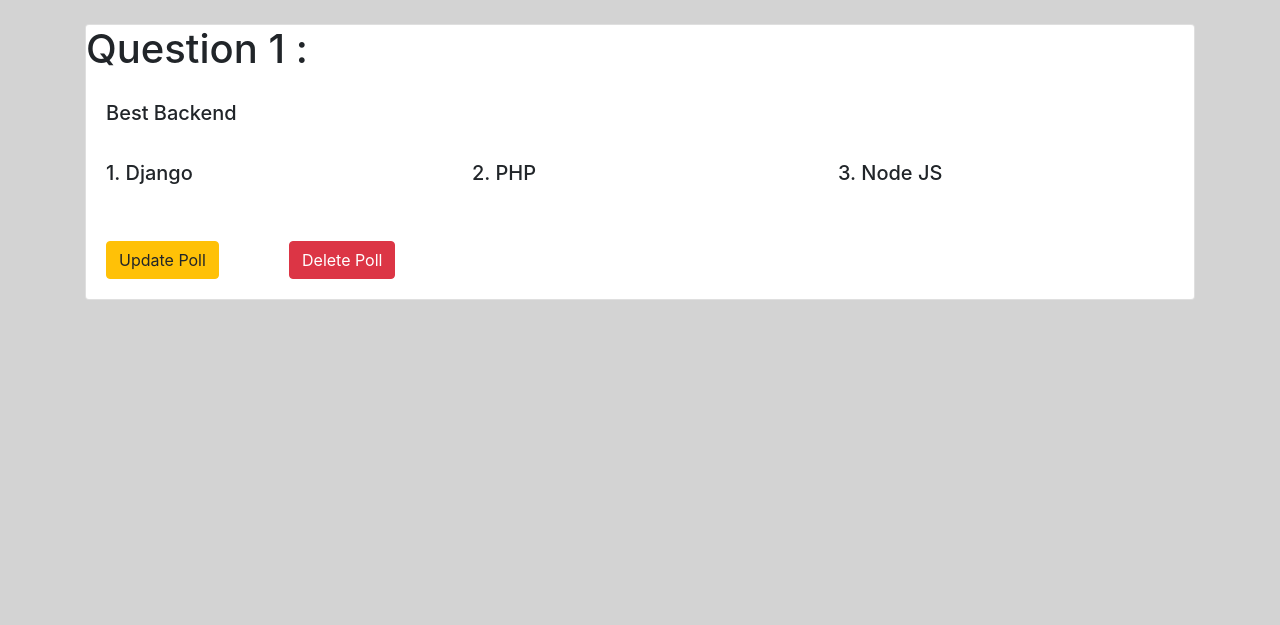
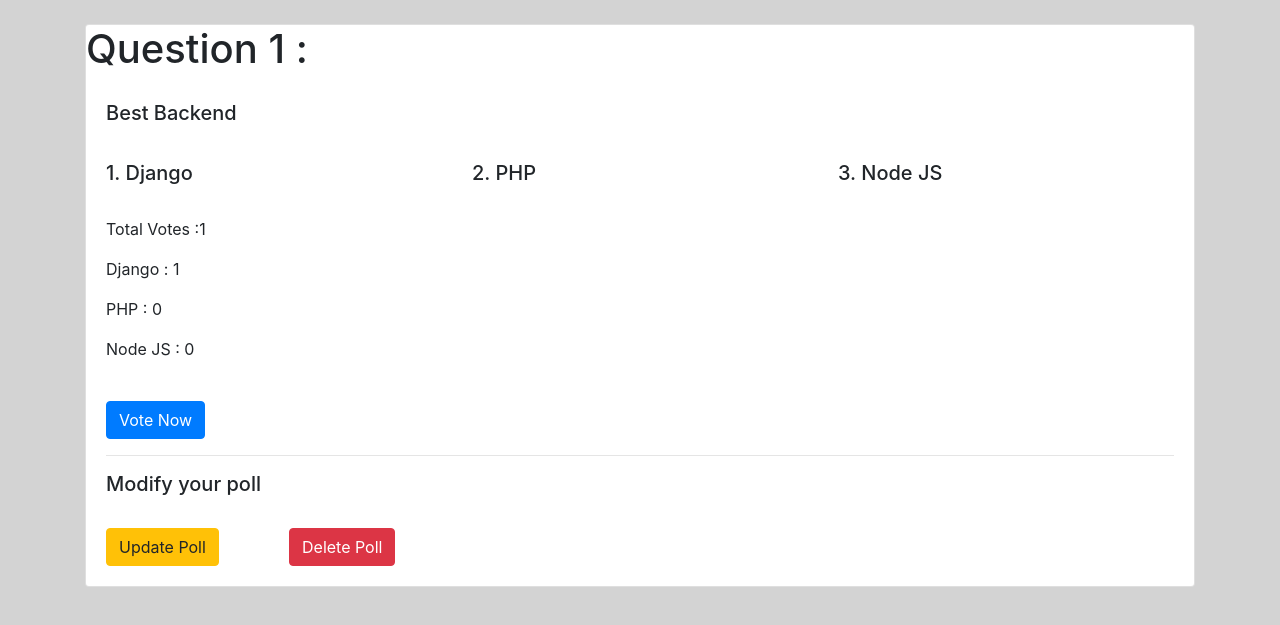
Before and after one commit to Adithyan8/Poll, a Django app: page /1/ in a window 1280 px wide. Shown: the part 56-681 px from the top of the page. Run offline with Django 3.2, Linux system fonts and the light colour scheme; a user stored in the database is signed in; data comes from the database, SQL or seed files in the repository; both versions use the stored data as it was after the commit; some libraries are stand-ins or nearby versions.

Commit message:
completing the vote form

```diff
--- a/queans/models.py
+++ b/queans/models.py
@@ -15,8 +15,12 @@
     option3votes = models.IntegerField(default=0)
     def get_absolute_url(self):
         return reverse("qdetail",kwargs={'pk':self.pk})
+
     def __str__(self):
         return self.pollq
+
+    def total_count(self):
+        return self.option1votes + self.option2votes + self.option3votes
 
 """ class OptionVote(models.Model):
     pollq = models.ForeignKey(Question,on_delete=models.CASCADE)
--- a/queans/views.py
+++ b/queans/views.py
@@ -51,14 +51,16 @@
     success_url='/'
 
 def Qvote(request,id):
-    poll = Question.objects.get(id=id)
+    poll = Question.objects.get(pk=id)
     if request.method=='POST' :
         selected_option = request.POST['option']
         if "option1" == selected_option :
-            poll.option1 += 1
+            poll.option1votes += int(1)
         elif "option2" == selected_option :
-            poll.option2 +=1
+            poll.option2votes += int(1)
         elif "option3" == selected_option :
-            poll.option3 +=1
+            poll.option3votes += int(1)
 
+        poll.save()
+        return redirect('qdetail',poll.id)
     return render(request,'queans/qvote.html',{'poll':poll})
--- a/templates/queans/qdetail.html
+++ b/templates/queans/qdetail.html
@@ -18,9 +18,19 @@
                 </div>
             </div>
             <br>
-            <a href="{% url 'qvote' object.id%}">
+            <div>
+                <p>Total Votes :{{object.total_count}}</p>
+                <p>{{object.option1}} : {{object.option1votes}}</p>
+                <p>{{object.option2}} : {{object.option2votes}}</p>
+                <p>{{object.option3}} : {{object.option3votes}}</p>
+            </div>
             <br>
+            <a class="btn btn-primary" href="{% url 'qvote' object.id%}">Vote Now</a>
+            <br>
+            <hr>
             {% if object.author == request.user %}
+                <h5>Modify your poll</h5>
+                <br>
                 <div class="row">
                     <div class="col col-2">
                         <a href="{% url 'qupdate' object.id %}" class="btn btn-warning">Update Poll</a>
--- a/templates/queans/qupdate.html
+++ b/templates/queans/qupdate.html
@@ -4,7 +4,8 @@
 <div class="container card">
     <form  method="POST">{%csrf_token%}
         {{form|crispy}}
-        <button>Update</button>
+        <button class="btn btn-success">Update</button>
     </form>
+    <br>
 </div>
 {% endblock content %}
--- a/templates/queans/qvote.html
+++ b/templates/queans/qvote.html
@@ -22,7 +22,7 @@
                 </div>
             </div>
             <br>
-            <button class="btn btn-primary"> Vote </button>
+            <button class="btn btn-success"> Vote </button>
         </form>
     </div>
 </div>
```
Also changed, not shown: db.sqlite3. Lines whose indentation alone changed are shown as unchanged.
